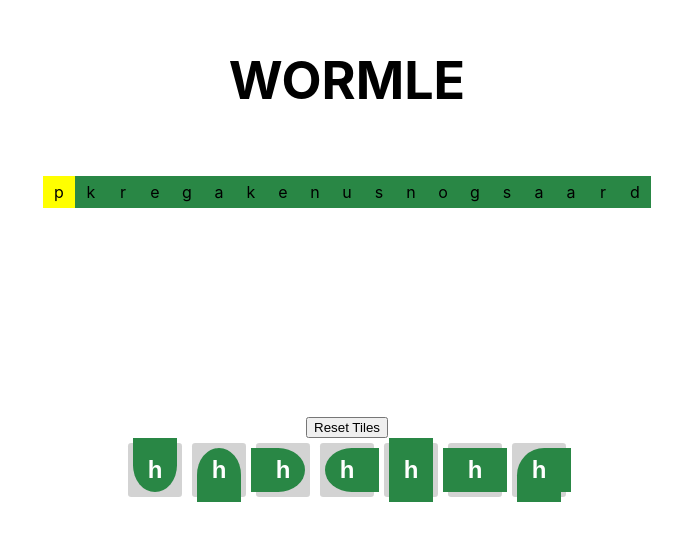
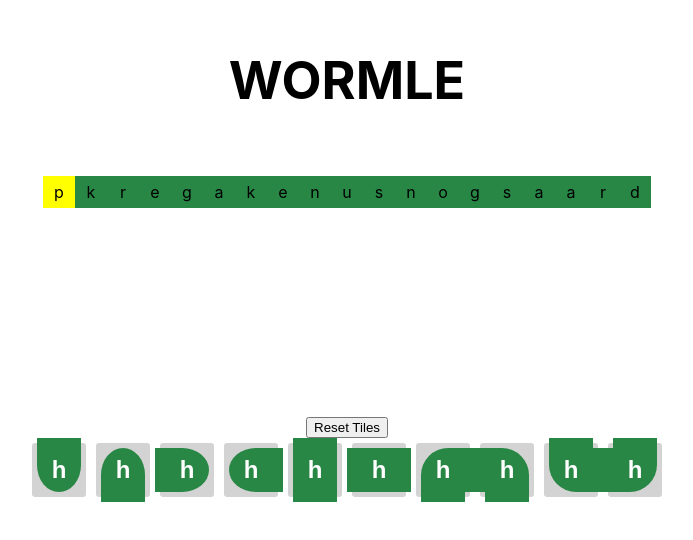
Before and after one commit to evarae/wormle, a React (Create React App) app: page / in a window 1280 px wide. Shown: the top 540 px of the page, without its empty margins (293-986 px from the left). Built offline with nearby package versions, Linux system fonts and the light colour scheme.

Commit message:
Corners done

```diff
--- a/src/game/Grid.css
+++ b/src/game/Grid.css
@@ -119,25 +119,75 @@
     margin: var(--snake-size-offset) 0 var(--snake-size-offset) 0;
 }
 
-.corner-through{
+.bend{
     height: calc(var(--grid-size) - var(--snake-size-offset));
     width: calc(var(--grid-size) - var(--snake-size-offset));
+}
+
+.south-east {
     margin: var(--snake-size-offset) 0 0 var(--snake-size-offset);
     border-radius: 50% 0 0 0;
+    .corner{
+        top: calc(var(--grid-size)/2 - var(--snake-size-offset));
+        left: calc(var(--grid-size)/2 - var(--snake-size-offset));
+    }
+    .inner{
+        border-radius: 0 0 var(--border-radius) 0;
+    }
+}
+
+.south-west {
+    margin: var(--snake-size-offset) var(--snake-size-offset) 0 0 ;
+    border-radius: 0 50% 0 0;
+    .corner{
+        top: calc(var(--grid-size)/2 - var(--snake-size-offset));
+        left: calc((var(--grid-size)/2 - var(--snake-size-offset))*-1);
+    }
+    .inner{
+        position: relative;
+        left: calc(var(--snake-size-offset) - var(--inner-size-offset));
+        border-radius: 0 0 0 var(--border-radius);
+    }
+}
+
+.north-east {
+    margin:  0 0 var(--snake-size-offset) var(--snake-size-offset);
+    border-radius: 0 0 0 50%;
+    .corner{
+        top: calc(-1*(var(--grid-size)/2 - var(--snake-size-offset)));
+        left: calc(var(--grid-size)/2 - var(--snake-size-offset));
+    }
+    .inner{
+        position: relative;
+        top: calc(var(--snake-size-offset) - var(--inner-size-offset));
+        border-radius: 0 var(--border-radius) 0 0;
+    }
+}
+
+.north-west {
+    margin:  0 var(--snake-size-offset) var(--snake-size-offset) 0 ;
+    border-radius: 0 0 50% 0;
+    .corner{
+        top: calc(-1*(var(--grid-size)/2 - var(--snake-size-offset)));
+        left: calc((var(--grid-size)/2 - var(--snake-size-offset))*-1);
+    }
+    .inner{
+        position: relative;
+        left: calc(var(--snake-size-offset) - var(--inner-size-offset));
+        top: calc(var(--snake-size-offset) - var(--inner-size-offset));
+        border-radius: var(--border-radius) 0 0 0;
+    }
 }
 
 .corner{
     height: var(--snake-size-offset);
     width: var(--snake-size-offset);
-    top: calc(var(--grid-size)/2 - var(--snake-size-offset));
-    left: calc(var(--grid-size)/2 - var(--snake-size-offset));
     position: relative;
     background-color: var(--main-bg-color);
     .inner{
+        background-color: var(--empty-tile-color);
         height: calc(var(--snake-size-offset) - var(--inner-size-offset));
         width: calc(var(--snake-size-offset) - var(--inner-size-offset));
-        border-radius: 0 0 var(--border-radius) 0;
-        background-color: var(--empty-tile-color);
     }
 }
 
--- a/src/game/TestGrid.tsx
+++ b/src/game/TestGrid.tsx
@@ -54,7 +54,37 @@ function TestGrid() {
         <button className='inner-square' onClick={()=> {console.log('clicked');}}>
           <span className='tile-letter' >h</span>
         </button>
-        <div className='snake-head corner-through'>
+        <div className='snake-head bend south-east'>
+          <div className='corner'>
+            <div className='inner'></div>
+          </div>
+        </div>
+      </div>
+      <div className='tile snake-container'>
+        <button className='inner-square' onClick={()=> {console.log('clicked');}}>
+          <span className='tile-letter' >h</span>
+        </button>
+        <div className='snake-head bend south-west'>
+          <div className='corner'>
+            <div className='inner'></div>
+          </div>
+        </div>
+      </div>
+      <div className='tile snake-container'>
+        <button className='inner-square' onClick={()=> {console.log('clicked');}}>
+          <span className='tile-letter' >h</span>
+        </button>
+        <div className='snake-head bend north-east'>
+          <div className='corner'>
+            <div className='inner'></div>
+          </div>
+        </div>
+      </div>
+      <div className='tile snake-container'>
+        <button className='inner-square' onClick={()=> {console.log('clicked');}}>
+          <span className='tile-letter' >h</span>
+        </button>
+        <div className='snake-head bend north-west'>
           <div className='corner'>
             <div className='inner'></div>
           </div>
```
